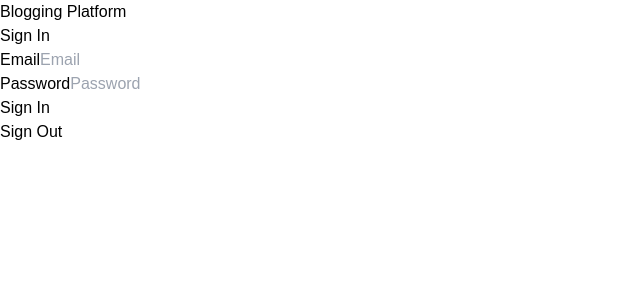
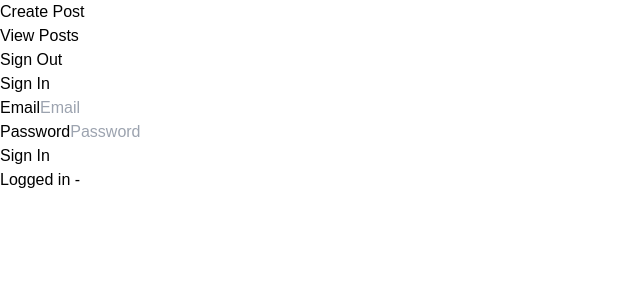
Before and after one commit to Jessekevon/blog-app, a React (Create React App) app: page /signin in a window 1280 px wide. Shown: the top 300 px of the page, without its empty margins (0-640 px from the left). Built offline with nearby package versions, Linux system fonts and the light colour scheme; sample sign-in values are in the browser's storage.

Commit message:
logged in name

```diff
--- a/src/App.js
+++ b/src/App.js
@@ -1,10 +1,12 @@
 import React, { useState, useEffect } from 'react';
-import { BrowserRouter as Router, Route, Routes, Navigate } from 'react-router-dom';
+import { BrowserRouter as Router, Route, Routes, Navigate, Link } from 'react-router-dom';
 import axios from 'axios';
 
 function App() {
   const [loggedIn, setLoggedIn] = useState(false);
   const [jwtToken, setJwtToken] = useState('');
+  const [userName, setUserName] = useState('');
+  const [redirectToPosts, setRedirectToPosts] = useState(false);
 
   useEffect(() => {
     const token = localStorage.getItem('token');
@@ -18,6 +20,7 @@ function App() {
   const handleSignOut = () => {
     setLoggedIn(false);
     setJwtToken('');
+    setUserName('');
     localStorage.removeItem('token');
   };
 
@@ -25,7 +28,6 @@ function App() {
     const [displayName, setDisplayName] = useState('');
     const [email, setEmail] = useState('');
     const [password, setPassword] = useState('');
-    const [redirectToPosts, setRedirectToPosts] = useState(false); // Add state for redirection
 
     const handleSubmit = async (e) => {
       e.preventDefault();
@@ -42,12 +44,12 @@ function App() {
           payload
         );
         const token = response.headers.authorization.split(' ')[1];
-        localStorage.setItem('token', token); // Save the token to local storage
-        setJwtToken(token); // Update the token state
-        setLoggedIn(true); // Update the loggedIn state
-        // Redirect to the page where users can create and view posts
-        return <Navigate to="/posts" replace />;
-        setRedirectToPosts(true); // Set the state to redirect to posts page
+        const userName = response.data.user.display_name; // Get the user's name
+        localStorage.setItem('token', token);
+        setJwtToken(token);
+        setLoggedIn(true);
+        setUserName(userName); // Update the user's name
+        setRedirectToPosts(true);
       } catch (error) {
         console.error('Sign-up failed', error.response.data);
       }
@@ -119,7 +121,7 @@ function App() {
   const SignIn = () => {
     const [email, setEmail] = useState('');
     const [password, setPassword] = useState('');
-    const [redirectToPosts, setRedirectToPosts] = useState(false);
+    const [redirectToPosts, setRedirectToPosts] = useState(false); // Add state for redirection
 
     const handleSubmit = async (e) => {
       e.preventDefault();
@@ -138,7 +140,7 @@ function App() {
         localStorage.setItem('token', token);
         setJwtToken(token);
         setLoggedIn(true);
-        setRedirectToPosts(true);
+        setRedirectToPosts(true); // Set the state to redirect to posts page
       } catch (error) {
         console.error('Sign-in failed', error.response.data);
       }
@@ -277,28 +279,56 @@ function App() {
   };
 
   return (
+    <div>
       <Router>
-      <div>
-        <h1>Blogging Platform</h1>
+        <nav>
+          <ul>
+            {!loggedIn ? (
+              <>
+                <li>
+                  <Link to="/signup">Sign Up</Link>
+                </li>
+                <li>
+                  <Link to="/signin">Sign In</Link>
+                </li>
+              </>
+            ) : (
+              <>
+                <li>
+                  <Link to="/create">Create Post</Link>
+                </li>
+                <li>
+                  <Link to="/posts">View Posts</Link>
+                </li>
+                <li>
+                  <button onClick={handleSignOut}>Sign Out</button>
+                </li>
+              </>
+            )}
+          </ul>
+        </nav>
         <Routes>
           <Route path="/signup" element={<SignUp />} />
           <Route path="/signin" element={<SignIn />} />
-          {loggedIn ? (
+          {loggedIn && redirectToPosts && (
             <>
               <Route path="/create" element={<CreatePost token={jwtToken} />} />
               <Route path="/posts" element={<ViewPosts />} />
             </>
+          )}
+          {!loggedIn ? (
+            <Route path="/" element={<Navigate to="/signin" replace />} />
           ) : (
-            <Route path="/" element={<Navigate to="/signin" replace />} />
+            <Route path="/" element={<Navigate to="/posts" replace />} />
           )}
         </Routes>
+      </Router>
       {loggedIn && (
         <div>
-            <button onClick={handleSignOut}>Sign Out</button>
+          <p>Logged in - {userName}</p>
         </div>
       )}
     </div>
-    </Router>
   );
 }
 
```
Lines whose indentation alone changed are shown as unchanged.
